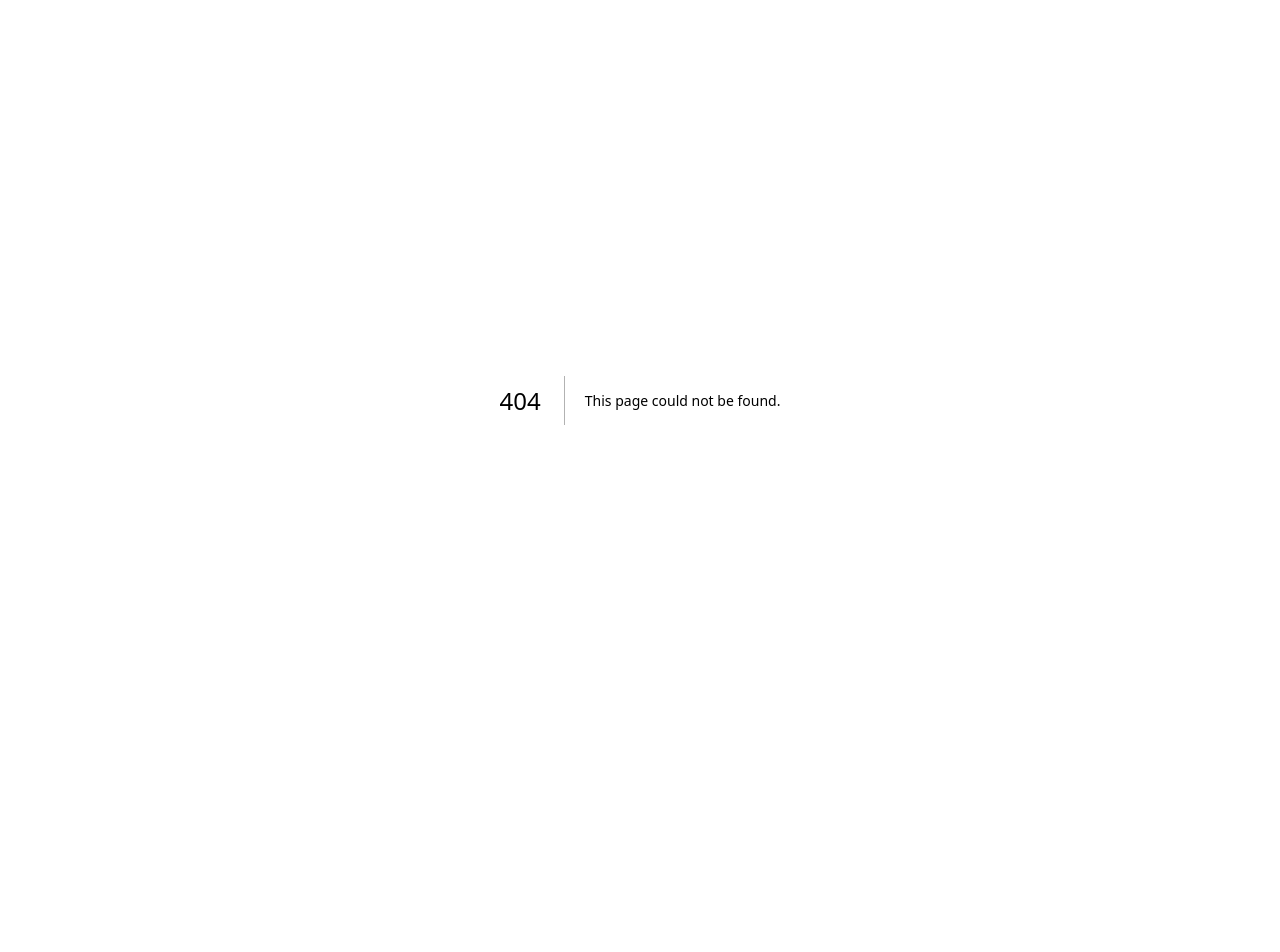
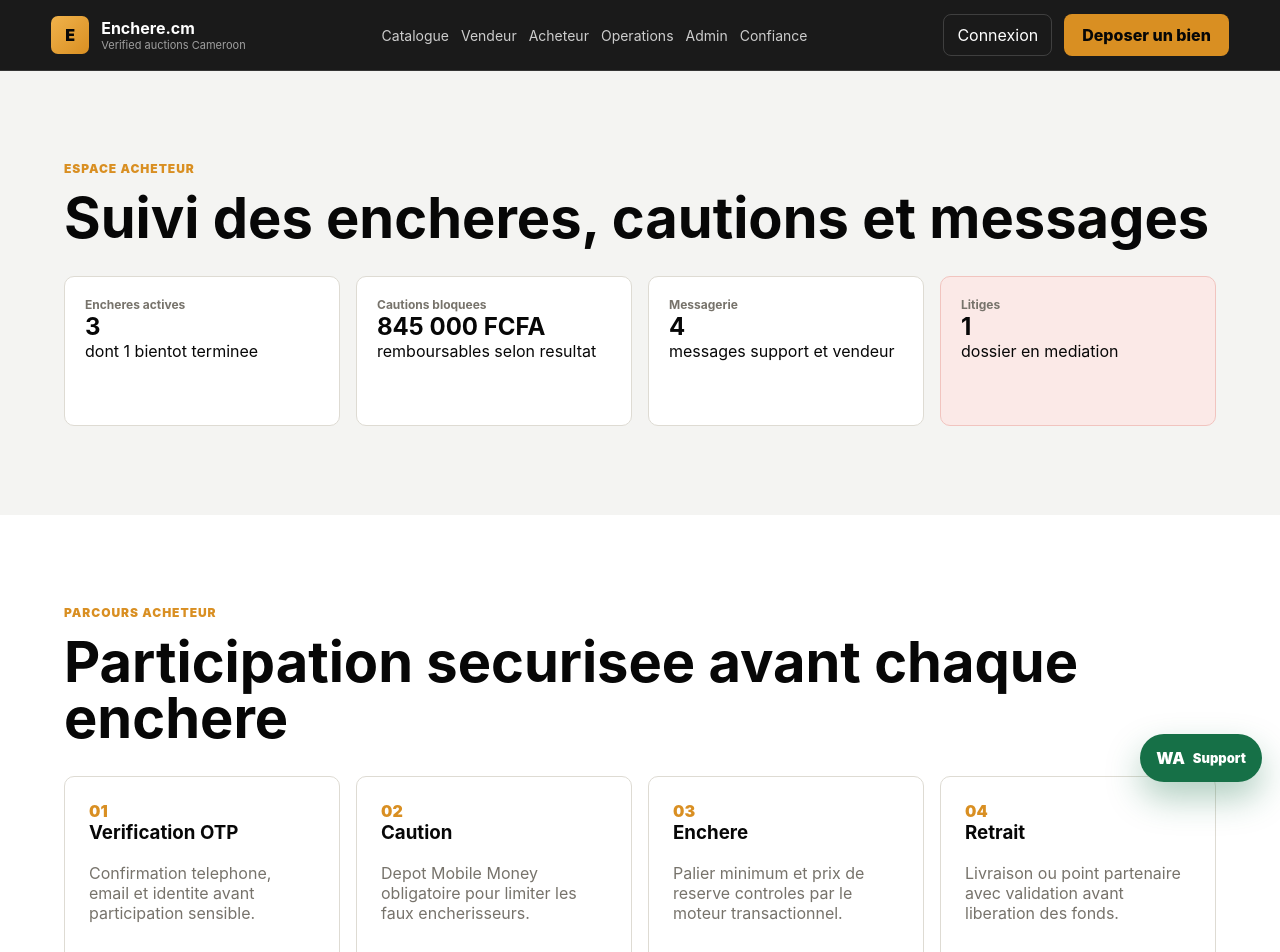
Before and after one commit to anguekepgael-del/ventes-aux-enchere, a Next.js app: page /acheteur in a window 1280 px wide. Before the commit this address had no page. Shown: the top 952 px of the page. Before the commit the page ends 800 px from the top, so only its background shows below. Built offline with nearby package versions, Linux system fonts and the light colour scheme.

Commit message:
Add buyer route page

```diff
--- /dev/null
+++ b/app/acheteur/page.tsx
@@ -0,0 +1,49 @@
+import { BuyerCard, PageShell, SectionIntro } from "@/src/components/site-chrome";
+import { demoAuctions } from "@/src/lib/demo-data";
+import { calculateBuyerDeposit, formatXaf } from "@/src/lib/marketplace-core";
+
+export default function Page() {
+  const depositTotal = demoAuctions
+    .slice(0, 2)
+    .reduce((total, auction) => total + calculateBuyerDeposit({ startPrice: auction.startPrice }), 0);
+
+  return (
+    <PageShell>
+      <section className="section-block light route-hero">
+        <SectionIntro eyebrow="Espace acheteur" title="Suivi des encheres, cautions et messages" />
+        <div className="buyer-grid">
+          <BuyerCard label="Encheres actives" value="3" detail="dont 1 bientot terminee" />
+          <BuyerCard label="Cautions bloquees" value={formatXaf(depositTotal)} detail="remboursables selon resultat" />
+          <BuyerCard label="Messagerie" value="4" detail="messages support et vendeur" />
+          <BuyerCard alert label="Litiges" value="1" detail="dossier en mediation" />
+        </div>
+      </section>
+
+      <section className="section-block">
+        <SectionIntro eyebrow="Parcours acheteur" title="Participation securisee avant chaque enchere" />
+        <div className="workflow-grid">
+          <article>
+            <span>01</span>
+            <h3>Verification OTP</h3>
+            <p>Confirmation telephone, email et identite avant participation sensible.</p>
+          </article>
+          <article>
+            <span>02</span>
+            <h3>Caution</h3>
+            <p>Depot Mobile Money obligatoire pour limiter les faux encherisseurs.</p>
+          </article>
+          <article>
+            <span>03</span>
+            <h3>Enchere</h3>
+            <p>Palier minimum et prix de reserve controles par le moteur transactionnel.</p>
+          </article>
+          <article>
+            <span>04</span>
+            <h3>Retrait</h3>
+            <p>Livraison ou point partenaire avec validation avant liberation des fonds.</p>
+          </article>
+        </div>
+      </section>
+    </PageShell>
+  );
+}
```
